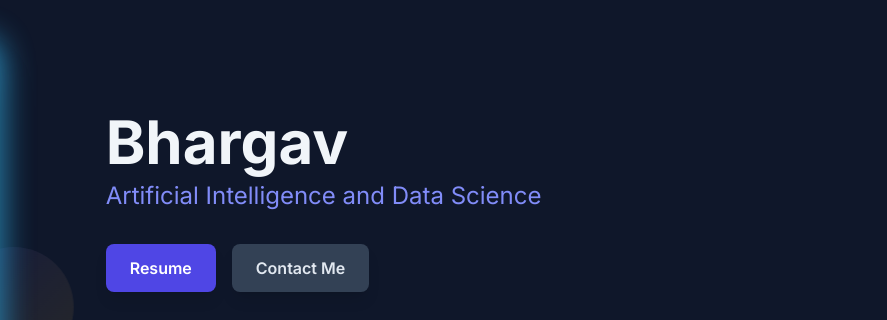
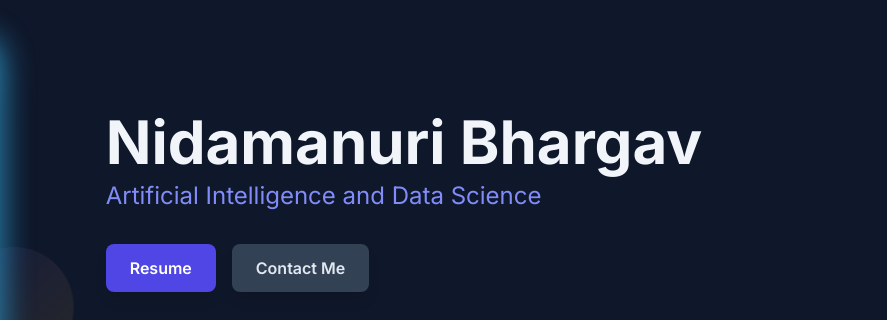
Before and after one commit to NidamanuriBhargav/Bhargav-Portfolio, a plain HTML site: page index.html in a window 1280 px wide. Shown: the part 278-598 px from the top of the page, 393-1280 px from the left. Drawn offline with nearby package versions, Linux system fonts and the light colour scheme.

Commit message:
Update index.html

```diff
--- a/index.html
+++ b/index.html
@@ -154,7 +154,7 @@
                 </div>
                 <!-- Right Side: Name and Role -->
                 <div class="md:w-2/3 text-center md:text-left md:pl-16 animate-on-scroll" style="animation-delay: 200ms;">
-                    <h1 class="text-4xl md:text-6xl font-bold text-slate-100 mb-2">Bhargav</h1>
+                    <h1 class="text-4xl md:text-6xl font-bold text-slate-100 mb-2">Nidamanuri Bhargav</h1>
                     <p class="text-xl md:text-2xl font-light text-indigo-400 mb-8">Artificial Intelligence and Data Science</p>
                     <div class="flex justify-center md:justify-start space-x-4">
                         <a href="https://drive.google.com/file/d/1q0kAM5IhcvlEWtEyg9RP3Di0Fr3QncPz/view?usp=sharing" target="_blank" rel="noopener noreferrer" class="bg-indigo-600 text-white font-semibold py-3 px-6 rounded-lg shadow-lg hover:bg-indigo-700 transition duration-300 transform hover:scale-105">Resume</a>
```
